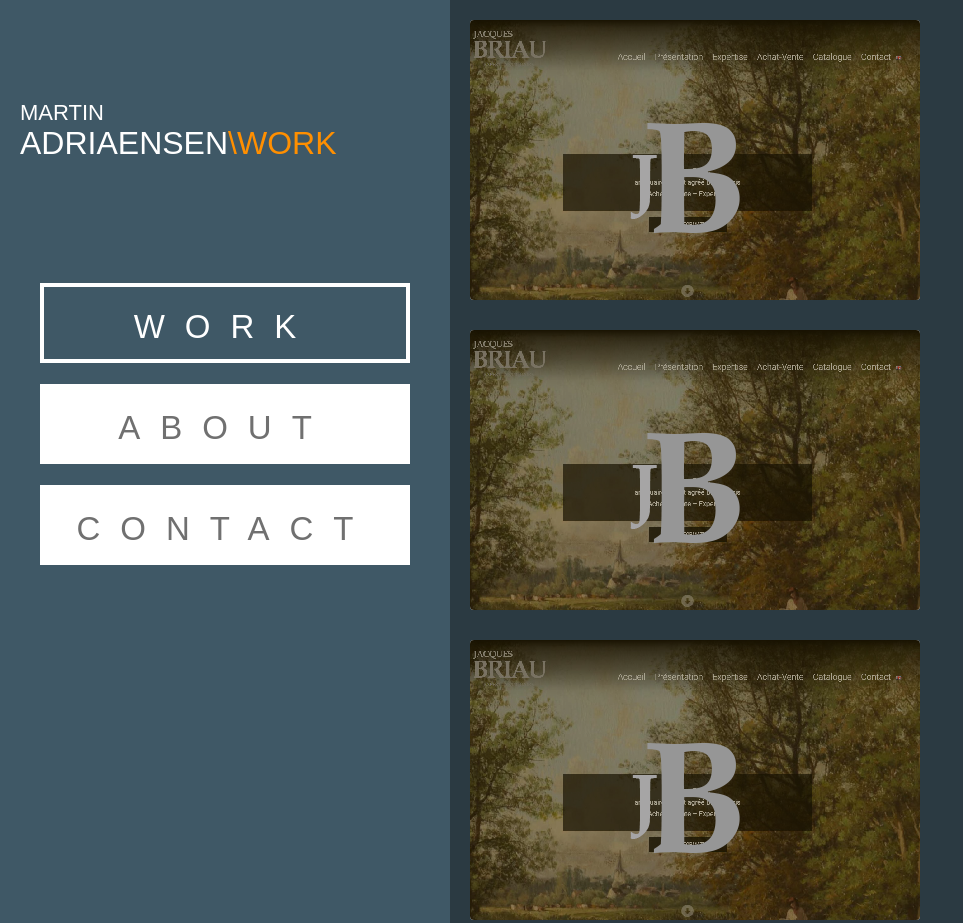
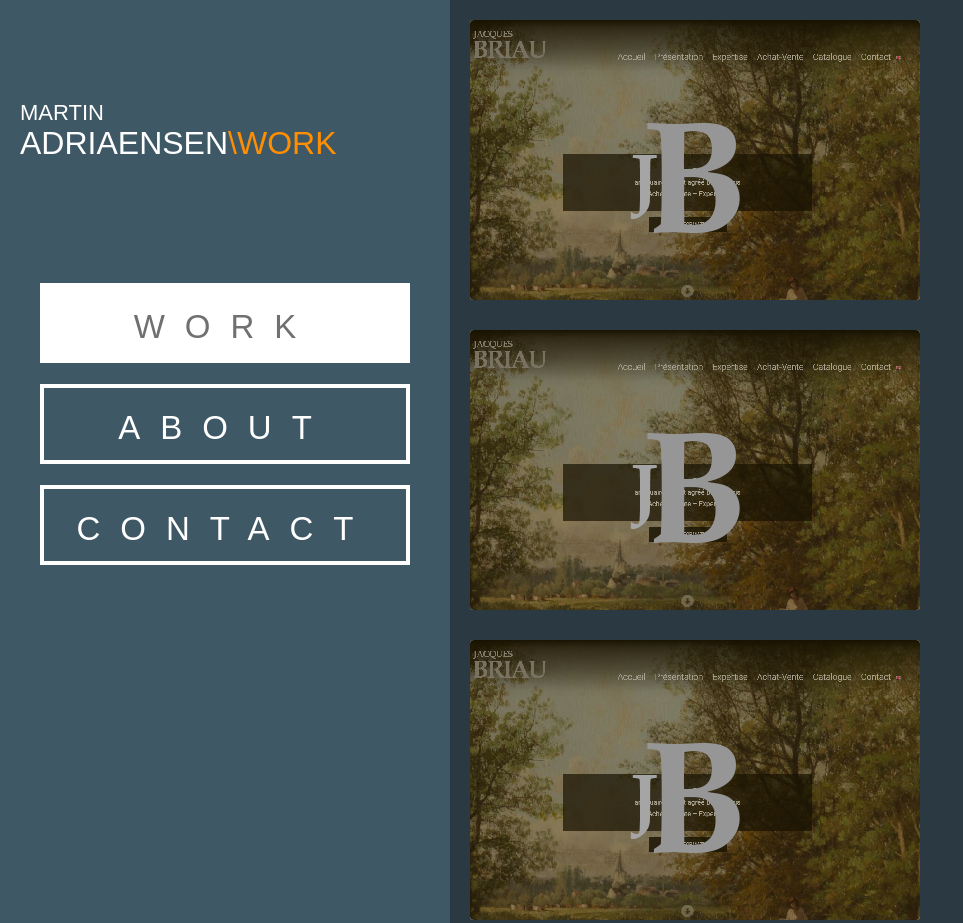
Before and after one commit to Dendenzilla/portfolio_2021, a website: page src/work.html in a window 1280 px wide. Shown: the top 923 px of the page, without its empty margins (0-963 px from the left). Drawn offline with nearby package versions, Linux system fonts and the light colour scheme; files that its build step writes are made by us from their sources.

Commit message:
pages menu loader and window hover

```diff
--- a/src/css/layout/_general.scss
+++ b/src/css/layout/_general.scss
@@ -58,14 +58,16 @@ header{
                 height: 80px;
                 line-height: 80px;
                 font-size: 33px;
-                color: #707070;
-                border: 4px solid transparent;
-                background-color:white;
-                transition: all 0.7s ease-in-out;
+                // color: #707070;
+                color: white;
+                border: 4px solid white;
+                // background-color:white;
+                box-shadow: inset 0px 0 0 0.01px white;
+                transition: all 0.5s ease-in-out;
                 &.current-menu-item.newPageItem {
-                    background-color:#3F5866;
-                    border: 4px solid white;
-                    color:white;
+                    // background-color:#3F5866;
+                    box-shadow: inset 370px 0 0 0 white;
+                    color: #707070;
                 }
             }
         }
--- a/src/css/pages/_work.scss
+++ b/src/css/pages/_work.scss
@@ -24,7 +24,7 @@
             transition: all .3s ease-in-out;
             & p+p {
                 border: 1px solid white;
-                padding: 3px 10px;
+                padding: 8px 10px;
                 padding-right: 40px;
                 border-radius: 25px;
                 position: relative;
@@ -48,7 +48,7 @@
                     height: 26px;
                     position: absolute;
                     right: 6px;
-                    top: 4px;
+                    top: 9px;
                     transition: transform .2s ease-in-out;
                     display: flex;
                     justify-content: center;
```
Also changed, not shown: dist/css/style.min.css.
